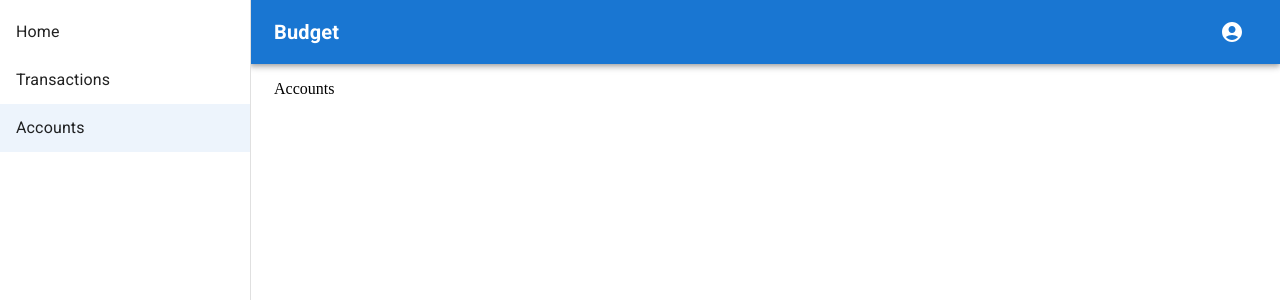
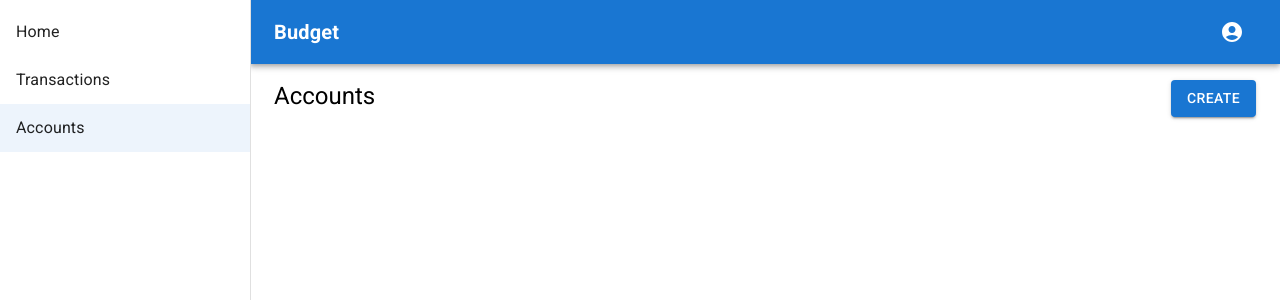
Before and after one commit to elmojohnson/budget_app, a Next.js app: page /accounts in a window 1280 px wide. Shown: the top 300 px of the page. Built offline with nearby package versions, Linux system fonts and the light colour scheme; no server answers; sample sign-in values are in the browser's storage.

Commit message:
Update: Accounts page set-up

```diff
--- a/pages/accounts/index.tsx
+++ b/pages/accounts/index.tsx
@@ -1,8 +1,35 @@
+import { useRouter } from "next/router";
+
 import Layout from "@/components/layouts/Layout";
-import React from "react";
+
+// MUI
+import Box from "@mui/material/Box";
+import Typography from "@mui/material/Typography";
+import Button from "@mui/material/Button";
 
 const Accounts = () => {
-  return <Layout>Accounts</Layout>;
+  const router = useRouter();
+  return (
+    <Layout>
+      <Box
+        sx={{
+          display: "flex",
+          flexDirection: "row",
+          justifyContent: "space-between",
+        }}
+      >
+        <Typography variant="h5">Accounts</Typography>
+        <Button
+          variant="contained"
+          onClick={() =>
+            router.push("/accounts/create", undefined, { shallow: true })
+          }
+        >
+          Create
+        </Button>
+      </Box>
+    </Layout>
+  );
 };
 
 export default Accounts;
```
